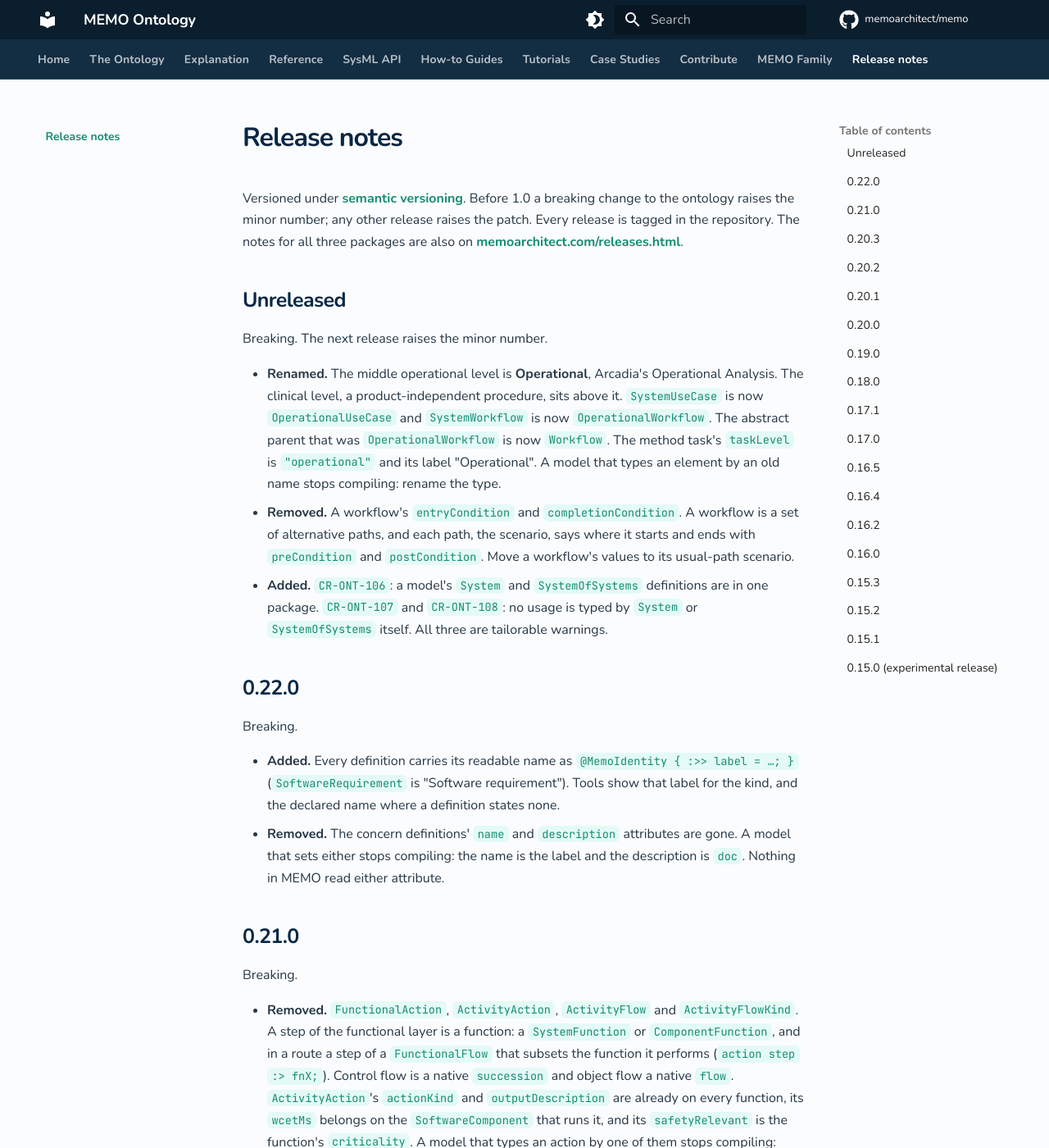
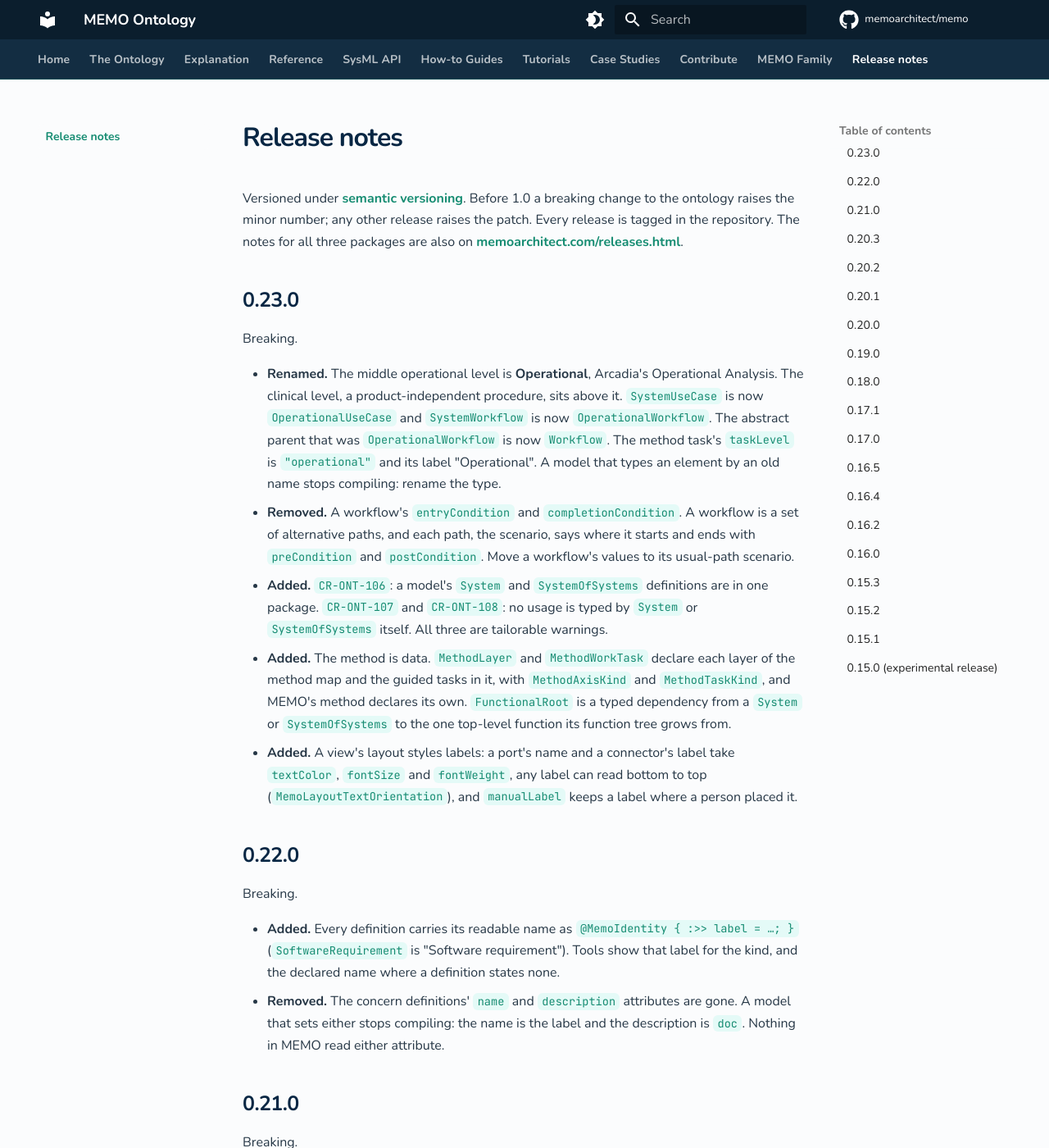
Before and after one commit to memoarchitect/memo, an MkDocs documentation site: the page built from docs/release-notes.md, in a window 1280 px wide and 1400 px high. Shown: the whole window at 82% size. Built offline with MkDocs 1.6.1 and Material for MkDocs 9.7.7, drawn with Linux system fonts in a browser that asks for light colours; comment, search, counter and statistics services are not loaded.

Commit message:
release: 0.23.0
Co-Authored-By: Claude Opus 5.5 <noreply@anthropic.com>

```diff
--- a/docs/release-notes.md
+++ b/docs/release-notes.md
@@ -2,13 +2,15 @@
 
 Versioned under [semantic versioning](https://semver.org/). Before 1.0 a breaking change to the ontology raises the minor number; any other release raises the patch. Every release is tagged in the repository. The notes for all three packages are also on [memoarchitect.com/releases.html](https://memoarchitect.com/releases.html).
 
-## Unreleased
+## 0.23.0
 
-Breaking. The next release raises the minor number.
+Breaking.
 
 - **Renamed.** The middle operational level is **Operational**, Arcadia's Operational Analysis. The clinical level, a product-independent procedure, sits above it. `SystemUseCase` is now `OperationalUseCase` and `SystemWorkflow` is now `OperationalWorkflow`. The abstract parent that was `OperationalWorkflow` is now `Workflow`. The method task's `taskLevel` is `"operational"` and its label "Operational". A model that types an element by an old name stops compiling: rename the type.
 - **Removed.** A workflow's `entryCondition` and `completionCondition`. A workflow is a set of alternative paths, and each path, the scenario, says where it starts and ends with `preCondition` and `postCondition`. Move a workflow's values to its usual-path scenario.
 - **Added.** `CR-ONT-106`: a model's `System` and `SystemOfSystems` definitions are in one package. `CR-ONT-107` and `CR-ONT-108`: no usage is typed by `System` or `SystemOfSystems` itself. All three are tailorable warnings.
+- **Added.** The method is data. `MethodLayer` and `MethodWorkTask` declare each layer of the method map and the guided tasks in it, with `MethodAxisKind` and `MethodTaskKind`, and MEMO's method declares its own. `FunctionalRoot` is a typed dependency from a `System` or `SystemOfSystems` to the one top-level function its function tree grows from.
+- **Added.** A view's layout styles labels: a port's name and a connector's label take `textColor`, `fontSize` and `fontWeight`, any label can read bottom to top (`MemoLayoutTextOrientation`), and `manualLabel` keeps a label where a person placed it.
 
 ## 0.22.0
 
--- a/package.json
+++ b/package.json
@@ -1,6 +1,6 @@
 {
   "name": "@memoarchitect/ontology",
-  "version": "0.22.0",
+  "version": "0.23.0",
   "packageManager": "pnpm@9.15.0",
   "description": "MEMO — Medical Engineering Modelling Ontology. Pure SysML v2 medical-device ontology with native constraints, portable to any conformant SysML v2 tool (SysIDE, SysON, sysand).",
   "scripts": {
--- a/pyproject.toml
+++ b/pyproject.toml
@@ -1,6 +1,6 @@
 [project]
 name = "memo-ontology-docs"
-version = "0.22.0"
+version = "0.23.0"
 description = "Documentation for the MEMO ontology"
 requires-python = ">=3.10"
 dependencies = [
```
Also changed, not shown: README.md (+1 -1 lines), docs/sysml-api/methodology/profiles/memo_profiles.md (+2 -2 lines), docs/tutorials/operational/04-the-workflow.md (+1 -1 lines), 13 other files.
